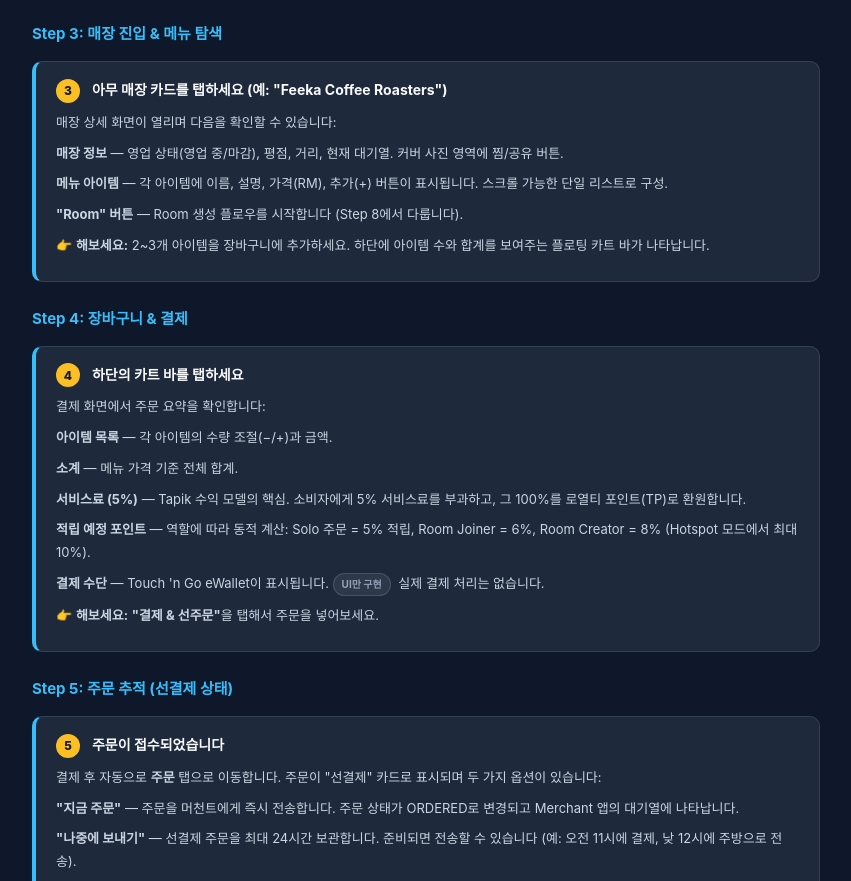
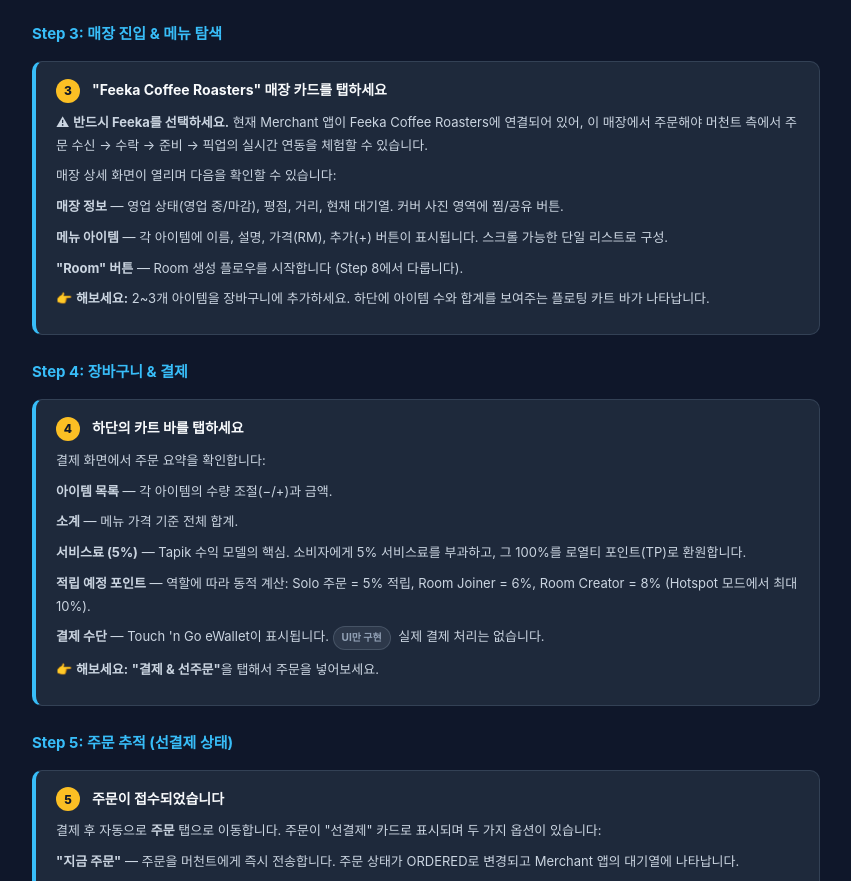
Before and after one commit to shukaido/tapik, a plain HTML site: page guide_ko.html in a window 1280 px wide. Shown: the part 1577-2458 px from the top of the page, without its empty margins (264-1115 px from the left). Drawn offline with Linux system fonts and the light colour scheme.

Commit message:
Add files via upload

```diff
--- a/guide_ko.html
+++ b/guide_ko.html
@@ -205,7 +205,8 @@
   <h3 id="c-store">Step 3: 매장 진입 & 메뉴 탐색</h3>
   <div class="step">
     <span class="step-num">3</span>
-    <div class="step-title">아무 매장 카드를 탭하세요 (예: "Feeka Coffee Roasters")</div>
+    <div class="step-title">"Feeka Coffee Roasters" 매장 카드를 탭하세요</div>
+    <p>⚠ <strong>반드시 Feeka를 선택하세요.</strong> 현재 Merchant 앱이 Feeka Coffee Roasters에 연결되어 있어, 이 매장에서 주문해야 머천트 측에서 주문 수신 → 수락 → 준비 → 픽업의 실시간 연동을 체험할 수 있습니다.</p>
     <p>매장 상세 화면이 열리며 다음을 확인할 수 있습니다:</p>
     <p><strong>매장 정보</strong> — 영업 상태(영업 중/마감), 평점, 거리, 현재 대기열. 커버 사진 영역에 찜/공유 버튼.</p>
     <p><strong>메뉴 아이템</strong> — 각 아이템에 이름, 설명, 가격(RM), 추가(+) 버튼이 표시됩니다. 스크롤 가능한 단일 리스트로 구성.</p>
```
Also changed, not shown: guide.html (+2 -1 lines).
